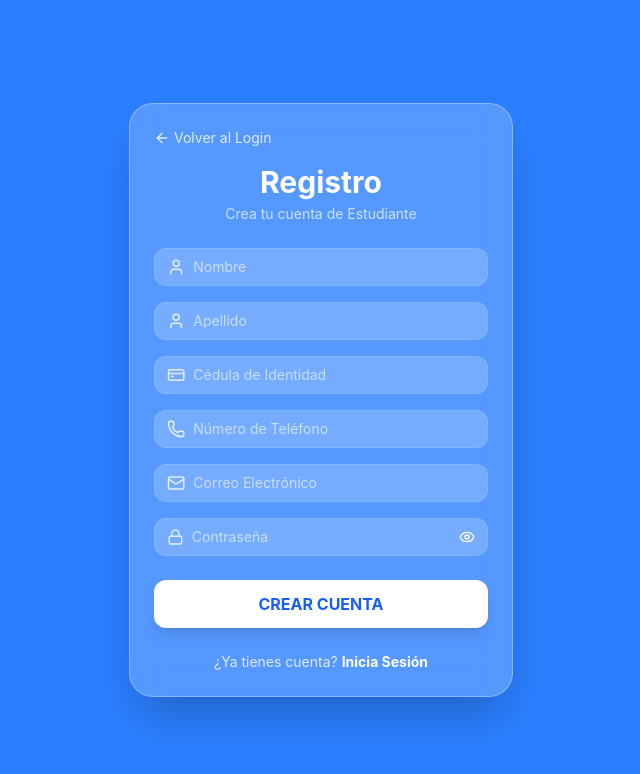
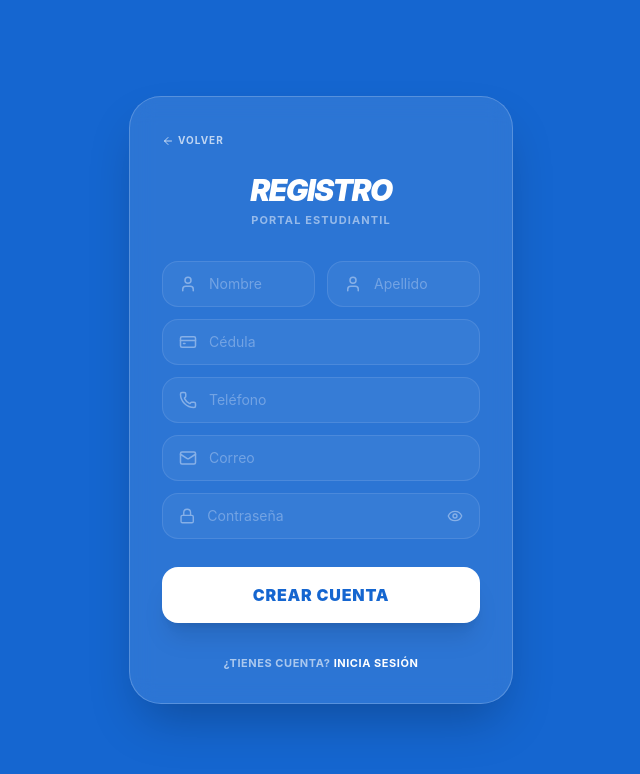
Before and after one commit to JoseMiguelM22/tesis-transporte, a React (Vite) app: page /registro in a window 1280 px wide. Shown: the top 774 px of the page, without its empty margins (319-959 px from the left). Built offline with nearby package versions, Linux system fonts and the light colour scheme; no server answers.

Commit message:
Nuevos cambios

```diff
--- /dev/null
+++ b/src/components/InputIcon.jsx
@@ -0,0 +1,15 @@
+export const InputIcon = ({ icon, name, placeholder, val, change, max, type = "text" }) => (
+  <div className="flex items-center bg-white/5 rounded-2xl px-4 py-3 border border-white/10 focus-within:border-white/40 transition-all">
+    <div className="opacity-40 mr-3">{icon}</div>
+    <input
+      name={name}
+      type={type}
+      placeholder={placeholder}
+      className="bg-transparent outline-none w-full text-white placeholder-white/30 text-sm"
+      required
+      value={val}
+      onChange={change}
+      maxLength={max}
+    />
+  </div>
+);
--- a/src/pages/Login.jsx
+++ b/src/pages/Login.jsx
@@ -1,117 +1,73 @@
+// src/pages/Login.jsx
 import React, { useState } from "react";
 import { Link, useNavigate } from 'react-router-dom';
-import { Mail, Lock, Eye, EyeOff, AlertCircle } from "lucide-react";
+import { Mail, Lock, Eye, EyeOff, AlertCircle, ArrowLeft } from "lucide-react";
 import { supabase } from '../lib/supabase';
+import { InputIcon } from "../components/InputIcon.jsx"; // Reutilizamos el componente
 
 export default function Login() {
+  const navigate = useNavigate();
   const [showPassword, setShowPassword] = useState(false);
   const [email, setEmail] = useState("");
   const [password, setPassword] = useState("");
   const [errorMsg, setErrorMsg] = useState("");
-  const navigate = useNavigate();
+  const [loading, setLoading] = useState(false);
 
   const handleLogin = async (e) => {
     e.preventDefault();
-    setErrorMsg(""); // Limpiamos errores previos al intentar entrar
+    setErrorMsg("");
+    setLoading(true);
 
     try {
-      const { data, error } = await supabase.auth.signInWithPassword({
-        email: email,
-        password: password,
-      });
-
+      const { data, error } = await supabase.auth.signInWithPassword({ email, password });
       if (error) throw error;
-
-      if (data.user) {
-        navigate("/dashboard");
-      }
+      if (data.user) navigate("/dashboard");
     } catch (error) {
-      // En lugar de alert, guardamos el mensaje en el estado
-      setErrorMsg(error.message === "Invalid login credentials"
-        ? "Correo o contraseña incorrectos"
-        : error.message);
-
-      // Opcional: El error desaparece solo después de 4 segundos
+      setErrorMsg(error.message === "Invalid login credentials" ? "Correo o contraseña incorrectos" : error.message);
       setTimeout(() => setErrorMsg(""), 4000);
-    }
+    } finally { setLoading(false); }
   };
 
   return (
-    <div className="min-h-screen flex items-center justify-center bg-blue-500 p-4">
+    <div className="min-h-screen flex items-center justify-center bg-[#1566D0] p-4 font-sans text-white">
+      <div className="w-full max-w-sm backdrop-blur-md bg-white/10 rounded-[32px] shadow-2xl p-8 border border-white/20 relative">
 
-      <div className="w-full max-w-sm backdrop-blur-lg bg-white/20 rounded-2xl shadow-xl p-6 text-white border border-white/30 relative">
+        {/* Notificaciones */}
+        {errorMsg && <div className="absolute -top-12 left-0 right-0 bg-red-600 text-white text-[11px] py-2 px-4 rounded-xl flex items-center shadow-lg animate-bounce border border-red-400 font-bold"><AlertCircle className="w-4 h-4 mr-2 shrink-0" /> {errorMsg}</div>}
 
-        {/* CUADRO ROJO DE ERROR */}
-        {errorMsg && (
-          <div className="absolute -top-16 left-0 right-0 bg-red-500/90 backdrop-blur-md border border-red-400 text-white text-sm py-3 px-4 rounded-xl shadow-lg flex items-center animate-bounce">
-            <AlertCircle className="w-5 h-5 mr-2 flex-shrink-0" />
-            <span>{errorMsg}</span>
-          </div>
-        )}
+        <Link to="/" className="inline-flex items-center text-[10px] text-white/70 hover:text-white mb-6 transition-all font-bold uppercase tracking-widest">
+          <ArrowLeft className="w-3 h-3 mr-1" /> Inicio
+        </Link>
 
-        <h2 className="text-center text-3xl font-bold mb-6">
-          Iniciar Sesión
-        </h2>
+        <div className="text-center mb-8">
+          <h2 className="text-3xl font-black tracking-tighter italic uppercase">Ingresar</h2>
+          <p className="text-white/50 text-[11px] font-bold uppercase tracking-widest mt-1">Acceso Estudiantil</p>
+        </div>
 
-        <form onSubmit={handleLogin}>
-          <div className="mb-4">
-            <div className="flex items-center bg-white/30 rounded-xl px-3 py-2 border border-white/10">
-              <Mail className="w-5 h-5 mr-2 opacity-80" />
-              <input
-                type="email"
-                placeholder="Email"
-                className="bg-transparent outline-none w-full text-white placeholder-white/70 text-sm"
-                required
-                value={email}
-                onChange={(e) => setEmail(e.target.value)}
-              />
-            </div>
+        <form className="space-y-4" onSubmit={handleLogin}>
+          {/* Input de Email usando el componente modular */}
+          <InputIcon icon={<Mail size={20}/>} name="email" type="email" placeholder="Email" val={email} change={(e) => setEmail(e.target.value)} max={50} />
+
+          {/* Input de Password (Especial por el ojo) */}
+          <div className="flex items-center bg-white/5 rounded-2xl px-4 py-3 border border-white/10 focus-within:border-white/40 transition-all">
+            <Lock className="w-5 h-5 mr-3 opacity-40" />
+            <input name="password" type={showPassword ? "text" : "password"} placeholder="Contraseña" className="bg-transparent outline-none w-full text-white placeholder-white/30 text-sm" required value={password} onChange={(e) => setPassword(e.target.value)} />
+            <button onClick={() => setShowPassword(!showPassword)} type="button" className="ml-2 opacity-40 hover:opacity-100 transition-opacity">
+              {showPassword ? <EyeOff size={16} /> : <Eye size={16} />}
+            </button>
           </div>
 
-          <div className="mb-3">
-            <div className="flex items-center bg-white/30 rounded-xl px-3 py-2 border border-white/10">
-              <Lock className="w-5 h-5 mr-2 opacity-80" />
-              <input
-                type={showPassword ? "text" : "password"}
-                placeholder="Contraseña"
-                className="bg-transparent outline-none w-full text-white placeholder-white/70 text-sm"
-                required
-                value={password}
-                onChange={(e) => setPassword(e.target.value)}
-              />
-              <button
-                onClick={() => setShowPassword(!showPassword)}
-                type="button"
-                className="ml-2 hover:scale-110 transition-transform"
-              >
-                {showPassword ? (
-                  <EyeOff className="w-5 h-5 opacity-80" />
-                ) : (
-                  <Eye className="w-5 h-5 opacity-80" />
-                )}
-              </button>
-            </div>
+          <div className="text-right">
+            <a href="#" className="text-[10px] font-bold text-white/60 hover:text-white uppercase tracking-tighter transition-colors">¿Olvidaste tu clave?</a>
           </div>
 
-          <div className="text-right text-sm mb-5">
-            <a href="#" className="text-white/80 hover:underline">
-              ¿Olvidaste tu contraseña?
-            </a>
-          </div>
-
-          <button
-            type="submit"
-            className="w-full bg-blue-600 hover:bg-blue-700 text-white transition-all py-3 rounded-xl font-bold shadow-lg active:scale-95"
-          >
-            Iniciar Sesión
+          <button type="submit" disabled={loading} className="w-full bg-white text-[#1566D0] hover:bg-blue-50 transition-all py-4 rounded-2xl font-black shadow-xl mt-2 active:scale-95 disabled:opacity-50 uppercase tracking-wider">
+            {loading ? "Entrando..." : "Iniciar Sesión"}
           </button>
         </form>
 
-        <p className="text-center text-sm mt-5 text-white/80">
-          ¿No tienes cuenta?{" "}
-          <Link to="/registro" className="font-bold text-white hover:underline">
-            Regístrate
-          </Link>
+        <p className="text-center text-[11px] mt-8 text-white/60 font-bold uppercase tracking-wider">
+          ¿No tienes cuenta? <Link to="/registro" className="text-white hover:underline decoration-2 underline-offset-4">Regístrate</Link>
         </p>
       </div>
     </div>
--- a/src/pages/Register.jsx
+++ b/src/pages/Register.jsx
@@ -1,185 +1,111 @@
 import React, { useState } from "react";
-import { User, Mail, Lock, CreditCard, Phone, Eye, EyeOff, ArrowLeft } from "lucide-react";
-import { Link, useNavigate } from "react-router-dom"; // Importamos useNavigate para redirigir
-import { supabase } from '../lib/supabase'; // Importamos la conexión que creamos
+import { User, Mail, Lock, CreditCard, Phone, Eye, EyeOff, ArrowLeft, AlertCircle } from "lucide-react";
+import { Link, useNavigate } from "react-router-dom";
+import { supabase } from '../lib/supabase';
+import { InputIcon } from "../components/InputIcon"; // Importamos el componente
 
 export default function Register() {
+  const navigate = useNavigate();
   const [showPassword, setShowPassword] = useState(false);
-  const navigate = useNavigate();
-
-  // 1. Estado para capturar los datos del formulario
+  const [errorMsg, setErrorMsg] = useState("");
+  const [loading, setLoading] = useState(false);
   const [formData, setFormData] = useState({
-    nombre: '',
-    apellido: '',
-    cedula: '',
-    telefono: '',
-    email: '',
-    password: ''
+    nombre: '', apellido: '', cedula: '', telefono: '', email: '', password: ''
   });
 
-  // 2. Función para actualizar el estado cuando escribes
+  // --- MANEJO DE ESTADO Y FILTROS ---
   const handleChange = (e) => {
     const { name, value } = e.target;
-    setFormData({
-      ...formData,
-      [name]: value
-    });
+    let val = value;
+
+    if (name === 'nombre' || name === 'apellido') val = value.replace(/[^a-zA-ZáéíóúÁÉÍÓÚñÑ\s]/g, "");
+    if (name === 'cedula' || name === 'telefono') val = value.replace(/\D/g, "");
+    if (name === 'password') val = value.replace(/\s/g, "");
+
+    setFormData({ ...formData, [name]: val });
   };
 
-  // 3. Función principal de registro
+  // --- LÓGICA DE REGISTRO ---
   const handleRegister = async (e) => {
     e.preventDefault();
+    setErrorMsg("");
+    const { email, password, cedula, nombre, apellido, telefono } = formData;
 
+    // Validaciones de Seguridad
+    if (email.length < 10) return setErrorMsg("Email inválido (mín 10 carac.)");
+    const tieneSeguridad = /[A-Z]/.test(password) && /[a-z]/.test(password) && /\d/.test(password);
+    if (password.length < 8 || !tieneSeguridad) return setErrorMsg("Clave débil: requiere 8 carac, Mayús, Minús y Núm.");
+
+    setLoading(true);
     try {
-      // Paso A: Crear el usuario en la Autenticación (Caja Fuerte)
-      const { data: authData, error: authError } = await supabase.auth.signUp({
-        email: formData.email,
-        password: formData.password,
-      });
+      // 1. Verificar duplicados
+      const { data: existe, error: eCheck } = await supabase.from('perfiles').select('cedula, email').or(`cedula.eq.${cedula},email.eq.${email.toLowerCase()}`).maybeSingle();
+      if (eCheck) throw eCheck;
+      if (existe) {
+        setLoading(false);
+        return setErrorMsg(existe.cedula === cedula ? "Cédula ya registrada." : "Correo ya en uso.");
+      }
 
-      if (authError) throw authError;
+      // 2. Auth y Perfil
+      const { data: auth, error: aErr } = await supabase.auth.signUp({ email, password });
+      if (aErr) throw aErr;
 
-      // Paso B: Guardar los datos adicionales en la tabla 'perfiles'
-      if (authData.user) {
-        const { error: profileError } = await supabase
-          .from('perfiles')
-          .insert([
-            {
-              id: authData.user.id, // Vinculamos con el ID de la cuenta creada
-              nombre: formData.nombre,
-              apellido: formData.apellido,
-              cedula: formData.cedula,
-              telefono: formData.telefono,
-              email: formData.email,
-              rol: 'estudiante' // Valor por defecto
-            }
-          ]);
-
-        if (profileError) throw profileError;
-
-        alert("¡Registro exitoso, Bienvenido al sistema.");
-        navigate("/"); // Redirigir al login después de registrarse
+      if (auth.user) {
+        const { error: pErr } = await supabase.from('perfiles').insert([{ id: auth.user.id, nombre: nombre.trim(), apellido: apellido.trim(), cedula, telefono, email: email.toLowerCase().trim(), rol: 'estudiante' }]);
+        if (pErr) throw pErr;
+        alert("¡Registro exitoso!");
+        navigate("/login");
       }
-    } catch (error) {
-      alert("Error: " + error.message);
-    }
+    } catch (err) { setErrorMsg(err.message); } finally { setLoading(false); }
   };
 
   return (
-    <div className="min-h-screen flex items-center justify-center bg-blue-500 p-4">
-      <div className="w-full max-w-sm backdrop-blur-lg bg-white/20 rounded-3xl shadow-2xl p-6 text-white border border-white/30">
+    <div className="min-h-screen flex items-center justify-center bg-[#1566D0] p-4 font-sans text-white">
+      <div className="w-full max-w-sm backdrop-blur-md bg-white/10 rounded-[32px] shadow-2xl p-8 border border-white/20 relative">
 
-        <Link to="/" className="inline-flex items-center text-sm text-white/80 hover:text-white mb-4 transition-all">
-          <ArrowLeft className="w-4 h-4 mr-1" /> Volver al Login
-        </Link>
+        {/* Notificaciones */}
+        {errorMsg && <div className="absolute -top-12 left-0 right-0 bg-red-600 text-white text-[11px] py-2 px-4 rounded-xl flex items-center shadow-lg animate-bounce border border-red-400 font-bold"><AlertCircle className="w-4 h-4 mr-2 shrink-0" /> {errorMsg}</div>}
 
-        <div className="text-center mb-6">
-          <h2 className="text-3xl font-bold">Registro</h2>
-          <p className="text-white/70 text-sm mt-1">Crea tu cuenta de Estudiante</p>
+        <Link to="/login" className="inline-flex items-center text-[10px] text-white/70 hover:text-white mb-6 transition-all font-bold uppercase tracking-widest"><ArrowLeft className="w-3 h-3 mr-1" /> Volver</Link>
+
+        <div className="text-center mb-8">
+          <h2 className="text-3xl font-black tracking-tighter italic">REGISTRO</h2>
+          <p className="text-white/50 text-[11px] font-bold uppercase tracking-widest mt-1">Portal Estudiantil</p>
         </div>
 
-        {/* 4. Conectamos el formulario a la función */}
-        <form className="space-y-4" onSubmit={handleRegister}>
-
-          {/* Nombre */}
-          <div className="flex items-center bg-white/20 rounded-xl px-3 py-2 border border-white/10">
-            <User className="w-5 h-5 mr-2 opacity-80" />
-            <input
-              name="nombre"
-              type="text"
-              placeholder="Nombre"
-              className="bg-transparent outline-none w-full text-white placeholder-white/60 text-sm"
-              required
-              value={formData.nombre}
-              onChange={handleChange}
-            />
+        <form className="space-y-3" onSubmit={handleRegister}>
+          <div className="grid grid-cols-2 gap-3">
+            <InputIcon icon={<User size={18}/>} name="nombre" placeholder="Nombre" val={formData.nombre} change={handleChange} max={20}/>
+            <InputIcon icon={<User size={18}/>} name="apellido" placeholder="Apellido" val={formData.apellido} change={handleChange} max={20}/>
           </div>
 
-          {/* Apellido */}
-          <div className="flex items-center bg-white/20 rounded-xl px-3 py-2 border border-white/10">
-            <User className="w-5 h-5 mr-2 opacity-80" />
+          <InputIcon icon={<CreditCard size={18}/>} name="cedula" placeholder="Cédula" val={formData.cedula} change={handleChange} max={9}/>
+          <InputIcon icon={<Phone size={18}/>} name="telefono" placeholder="Teléfono" val={formData.telefono} change={handleChange} max={11}/>
+          <InputIcon icon={<Mail size={18}/>} name="email" type="email" placeholder="Correo" val={formData.email} change={handleChange} max={40}/>
+
+          {/* Campo Password (Especial por el botón de ojo) */}
+          <div className="flex items-center bg-white/5 rounded-2xl px-4 py-3 border border-white/10 focus-within:border-white/40 transition-all">
+            <Lock className="w-5 h-5 mr-3 opacity-40" />
             <input
-              name="apellido"
-              type="text"
-              placeholder="Apellido"
-              className="bg-transparent outline-none w-full text-white placeholder-white/60 text-sm"
-              required
-              value={formData.apellido}
-              onChange={handleChange}
+               name="password" type={showPassword ? "text" : "password"} placeholder="Contraseña"
+               className="bg-transparent outline-none w-full text-white placeholder-white/30 text-sm"
+               required value={formData.password} onChange={handleChange} maxLength={20}
             />
-          </div>
-
-          {/* Cédula */}
-          <div className="flex items-center bg-white/20 rounded-xl px-3 py-2 border border-white/10">
-            <CreditCard className="w-5 h-5 mr-2 opacity-80" />
-            <input
-              name="cedula"
-              type="text"
-              placeholder="Cédula de Identidad"
-              className="bg-transparent outline-none w-full text-white placeholder-white/60 text-sm"
-              required
-              value={formData.cedula}
-              onChange={handleChange}
-            />
-          </div>
-
-          {/* Teléfono */}
-          <div className="flex items-center bg-white/20 rounded-xl px-3 py-2 border border-white/10">
-            <Phone className="w-5 h-5 mr-2 opacity-80" />
-            <input
-              name="telefono"
-              type="tel"
-              placeholder="Número de Teléfono"
-              className="bg-transparent outline-none w-full text-white placeholder-white/60 text-sm"
-              required
-              value={formData.telefono}
-              onChange={handleChange}
-            />
-          </div>
-
-          {/* Correo Electrónico */}
-          <div className="flex items-center bg-white/20 rounded-xl px-3 py-2 border border-white/10">
-            <Mail className="w-5 h-5 mr-2 opacity-80" />
-            <input
-              name="email"
-              type="email"
-              placeholder="Correo Electrónico"
-              className="bg-transparent outline-none w-full text-white placeholder-white/60 text-sm"
-              required
-              value={formData.email}
-              onChange={handleChange}
-            />
-          </div>
-
-          {/* Contraseña */}
-          <div className="flex items-center bg-white/20 rounded-xl px-3 py-2 border border-white/10">
-            <Lock className="w-5 h-5 mr-2 opacity-80" />
-            <input name="password" type={showPassword ? "text" : "password"} placeholder="Contraseña"
-              className="bg-transparent outline-none w-full text-white placeholder-white/60 text-sm"
-              required
-              value={formData.password}
-              onChange={handleChange}
-            />
-            <button
-              onClick={() => setShowPassword(!showPassword)}
-              type="button"
-              className="ml-2 hover:scale-110 transition-transform"
-            >
-              {showPassword ? <EyeOff className="w-4 h-4" /> : <Eye className="w-4 h-4" />}
+            <button onClick={() => setShowPassword(!showPassword)} type="button" className="ml-2 opacity-40 hover:opacity-100 transition-opacity">
+              {showPassword ? <EyeOff size={16} /> : <Eye size={16} />}
             </button>
           </div>
 
           <button
-            type="submit"
-            className="w-full bg-white text-blue-600 hover:bg-blue-50 transition-all py-3 rounded-xl font-bold shadow-lg mt-2 active:scale-95"
+             type="submit" disabled={loading}
+             className="w-full bg-white text-[#1566D0] hover:bg-blue-50 transition-all py-4 rounded-2xl font-black shadow-xl mt-4 active:scale-95 disabled:opacity-50 uppercase tracking-wider"
           >
-            CREAR CUENTA
+            {loading ? "VALIDANDO..." : "CREAR CUENTA"}
           </button>
         </form>
-
-        <p className="text-center text-sm mt-6 text-white/80">¿Ya tienes cuenta?{" "}
-          <Link to="/" className="font-bold text-white hover:underline">Inicia Sesión</Link>
-        </p>
+        <p className="text-center text-[11px] mt-8 text-white/60 font-bold uppercase tracking-wider">
+                  ¿tienes cuenta? <Link to="/login" className="text-white hover:underline decoration-2 underline-offset-4">Inicia Sesión</Link>
+                </p>
       </div>
     </div>
   );
```
Also changed, not shown: src/App.jsx (+6 -1 lines), src/pages/Home.jsx (added, +45 -0 lines), public/logotrans.jpeg (added).
